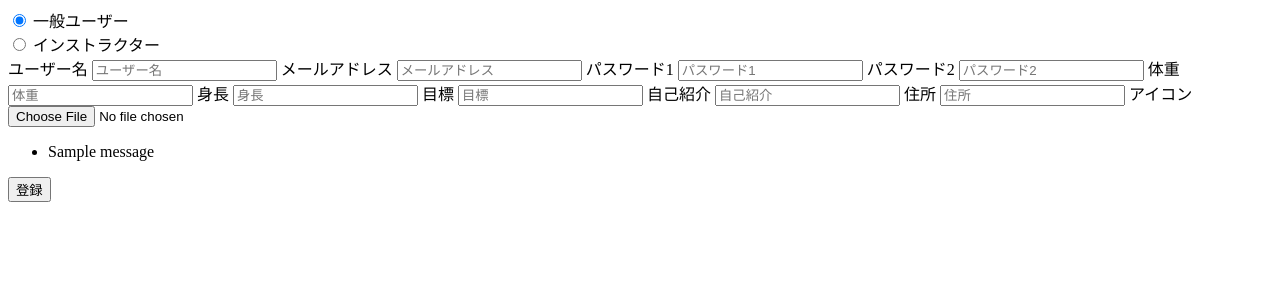
After one commit to teamg-hac/WeightChatG, a Flask app: page /signup in a window 1280 px wide. The commit adds this page. Shown: the top 300 px of the page. Run offline with Flask 2, Linux system fonts and the light colour scheme; tables that the repository leaves empty hold one stand-in row (values such as "Sample post"); one stand-in notice (Sample message) is shown.

Commit message:
02/16 17:15 akiブランチをpull butch

```diff
--- a/ChatApp/app.py
+++ b/ChatApp/app.py
@@ -8,10 +8,90 @@ from werkzeug.utils import secure_filename
 import matplotlib.pyplot as plt
 import io
 import base64
+import re
 
 app = Flask(__name__)
 app.secret_key = uuid.uuid4().hex
 app.permanent_session_lifetime = timedelta(days=7)
+
+#登録画面の表示
+@app.route('/signup')
+def show_signup():
+    is_instructor = request.args.get("is_instructor")
+    return render_template('signup/signup.html', is_instructor=is_instructor)
+
+#登録処理
+@app.route('/signup',methods=['POST'])
+def signup():
+    user_name = request.form.get('user_name')
+    mail = request.form.get('mail')
+    password1 = request.form.get('password1')
+    password2 = request.form.get('password2')
+    is_instructor = request.form.get('is_instructor')
+    latest_weight = request.form.get('latest_weight')
+    height = request.form.get('height')
+    goal = request.form.get('goal')
+    introduction = request.form.get('introduction')
+    address = request.form.get('address')
+    icon_path  = request.form.get('image/*')
+
+    pattern = "^[a-zA-Z0-9_.+-]+@[a-zA-Z0-9-]+\.[a-zA-Z0-9-.]+$"
+
+    if user_name == '' or mail =='' or password1 == '' or password2 == '':
+        flash('空のフォームがあるようです')
+    elif password1 != password2:
+        flash('二つのパスワードの値が違っています')
+    elif re.match(pattern, mail) is None:
+        flash('正しいメールアドレスの形式ではありません')
+    else:
+        u_id = uuid.uuid4()
+        password = hashlib.sha256(password1.encode('utf-8')).hexdigest()
+        DBuser_mail = dbConnect.getUserByMail(mail)
+        DBuser_name = dbConnect.getUserByName(user_name)
+
+        if DBuser_mail != None:
+            flash('メールアドレスは既に登録されているようです')
+        elif DBuser_name != None:
+            flash('ユーザー名は既に登録されているようです')
+        else:
+            dbConnect.createUser(u_id, user_name, mail, password, is_instructor, latest_weight, height, goal, introduction, address, icon_path)
+            UserId = str(u_id)
+            session['uid'] = UserId
+            record_name= '体重'
+            unit= 'kg'
+            is_public = 0
+            remind = 0
+            remind_time = "00:00:00"
+            dbConnect.addRecordRoom(record_name, u_id, unit, is_public, remind, remind_time)
+            return redirect('/login')
+    return redirect('/signup')
+
+#マイページ画面の表示
+@app.route('/mypage')
+def show_mypage():
+    u_id = session.get('uid')
+    if u_id is None:
+        return redirect('/login')
+    else:
+        users = dbConnect.getUserById(u_id)
+        return render_template('menu/mypage.html',users=users)
+
+#体重記録の追加
+@app.route('/add_record',methods=['POST'])
+def add_record():
+    u_id = session.get('uid')
+    if u_id is None:
+        return redirect('/login')
+    else:
+        record_room = dbConnect.getRecordRoom(u_id)
+        record_room_id = record_room['record_room_id']
+        value = request.form.get('weight')
+        created_at = datetime.now()
+        #created_at = datetime.strptime(created_at_str, '%Y-%m-%dT%H:%M')  # 文字列をdatetimeオブジェクトに変換
+        dbConnect.addRecord(record_room_id, value, created_at)
+        #dbConnect.updateweightById(record_room_id) エラーが出る。
+        users = dbConnect.getUserById(u_id)
+        return render_template('menu/mypage.html',users=users)
 
 # トップ画面の表示
 @app.route('/')
--- /dev/null
+++ b/ChatApp/templates/signup/signup.html
@@ -0,0 +1,50 @@
+{% extends 'base.html' %}
+
+  {% block title %}
+  <title>登録画面</title>
+  {% endblock %}
+
+  {% block body %}
+    <form action="/signup" method="POST" enctype="multipart/form-data">
+      <div>
+        <input type="radio" name="is_instructor" value="0"checked>
+        <label>一般ユーザー</label>
+      </div>
+      <div>
+        <input type="radio" name="is_instructor" value="1">
+        <label>インストラクター</label>
+      </div>
+      <div>
+        <label>ユーザー名</label>
+        <input type="text" placeholder="ユーザー名" name="user_name"/>
+        <label>メールアドレス</label>
+        <input type="mail" placeholder="メールアドレス" name="mail"/>
+        <label>パスワード1</label>
+        <input type="password" placeholder="パスワード1" name="password1"/>
+        <label>パスワード2</label>
+        <input type="password" placeholder="パスワード2" name="password2"/>
+        <label>体重</label>
+        <input type="text" placeholder="体重" name="latest_weight"/>
+        <label>身長</label>
+        <input type="text" placeholder="身長" name="height"/>
+        <label>目標</label>
+        <input type="text" placeholder="目標" name="goal"/>
+        <label>自己紹介</label>
+        <input type="text" placeholder="自己紹介" name="introduction"/>
+        <label>住所</label>
+        <input type="text" placeholder="住所" name="address"/>
+        <label>アイコン</label>
+        <input type="file" name="icon_path" accept="image/*"/>
+      </div>
+      {% with messages = get_flashed_messages() %}
+      {% if messages %}
+        <ul class="flashes">
+          {% for message in messages %}
+          <li>{{ message }}</li>
+          {% endfor %}
+       </ul>
+      {% endif %}
+      {% endwith %}
+      <button type="submit">登録</button>
+    </form>
+  {% endblock %}
--- a/ChatApp/templates/top.html
+++ b/ChatApp/templates/top.html
@@ -24,7 +24,7 @@
                 </div>
                 <div class="dark">
                     <form action="/signup" class="buttonOutlineGradient">
-                        <span class="buttonOutlineGradient_item">新規登録はこちら</span>
+                        <button class="buttonOutlineGradient_item" onclick="window.location.href = './signup/signup.html'">新規登録はこちら</button>
                     </form>
                 </div>
             </div>
```
Also changed, not shown: ChatApp/models.py (+35 -2 lines), ChatApp/templates/menu/mypage.html (+17 -12 lines), ChatApp/templates/signup/base.html (added, +17 -0 lines).
